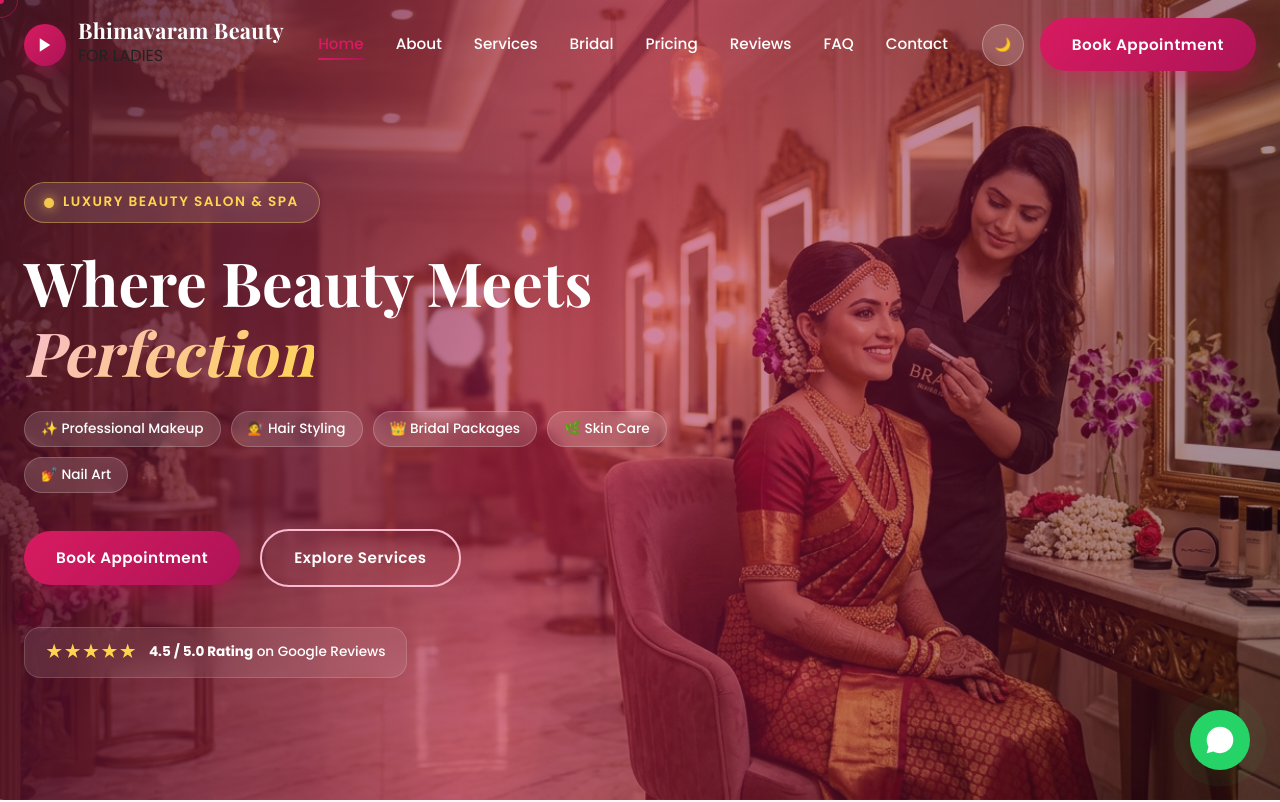
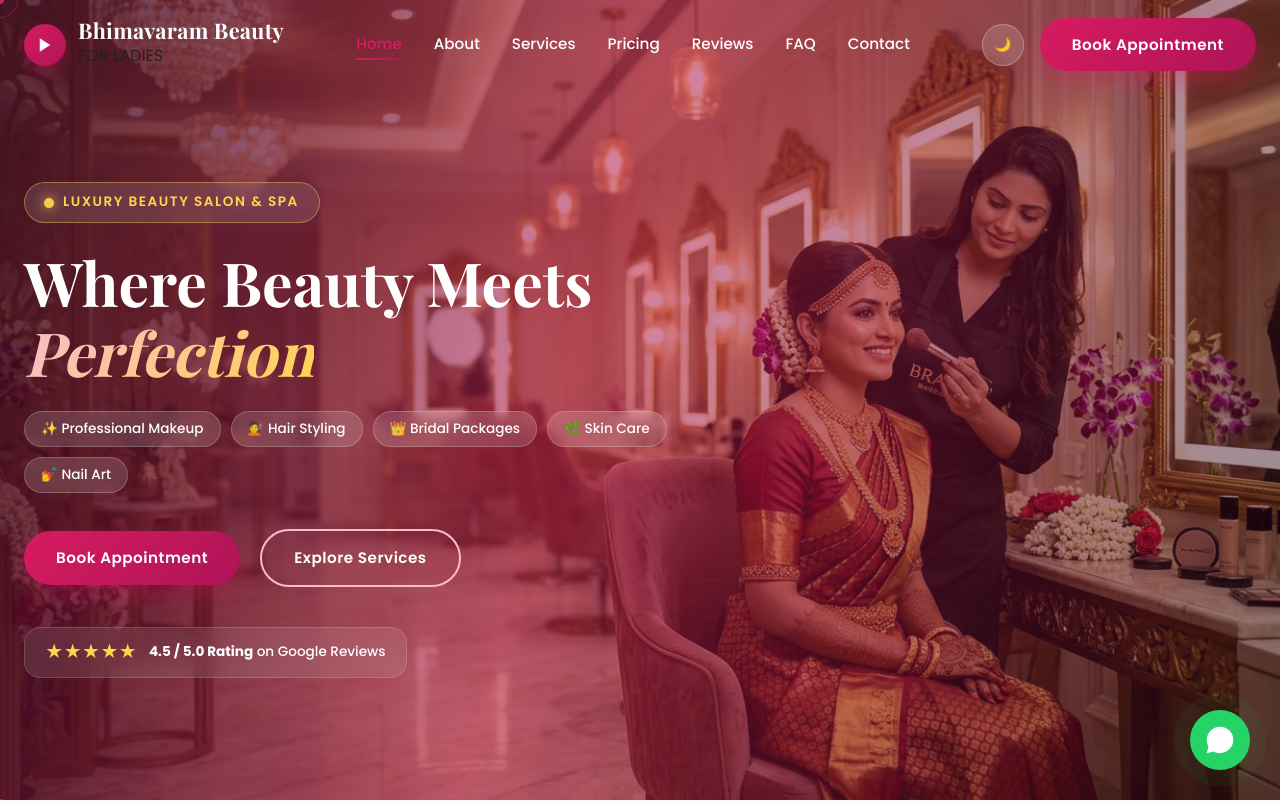
Before and after one commit to tscgtechnologies/Bhimavaram-Beauty-Parlour-for--ladies, a plain HTML site: page index.html in a window 1280 px wide. Shown: the top 802 px of the page. Drawn offline with nearby package versions, Linux system fonts and the light colour scheme; animation ran at ten frames a second; a web font is replaced by a local one.

Commit message:
Update index.html

```diff
--- a/index.html
+++ b/index.html
@@ -73,7 +73,7 @@
           <li><a href="#home" class="nav-link active">Home</a></li>
           <li><a href="#about" class="nav-link">About</a></li>
           <li><a href="#services" class="nav-link">Services</a></li>
-          <li><a href="#bridal" class="nav-link">Bridal</a></li>
+
           <li><a href="#pricing" class="nav-link">Pricing</a></li>
 
           <li><a href="#reviews" class="nav-link">Reviews</a></li>
```
